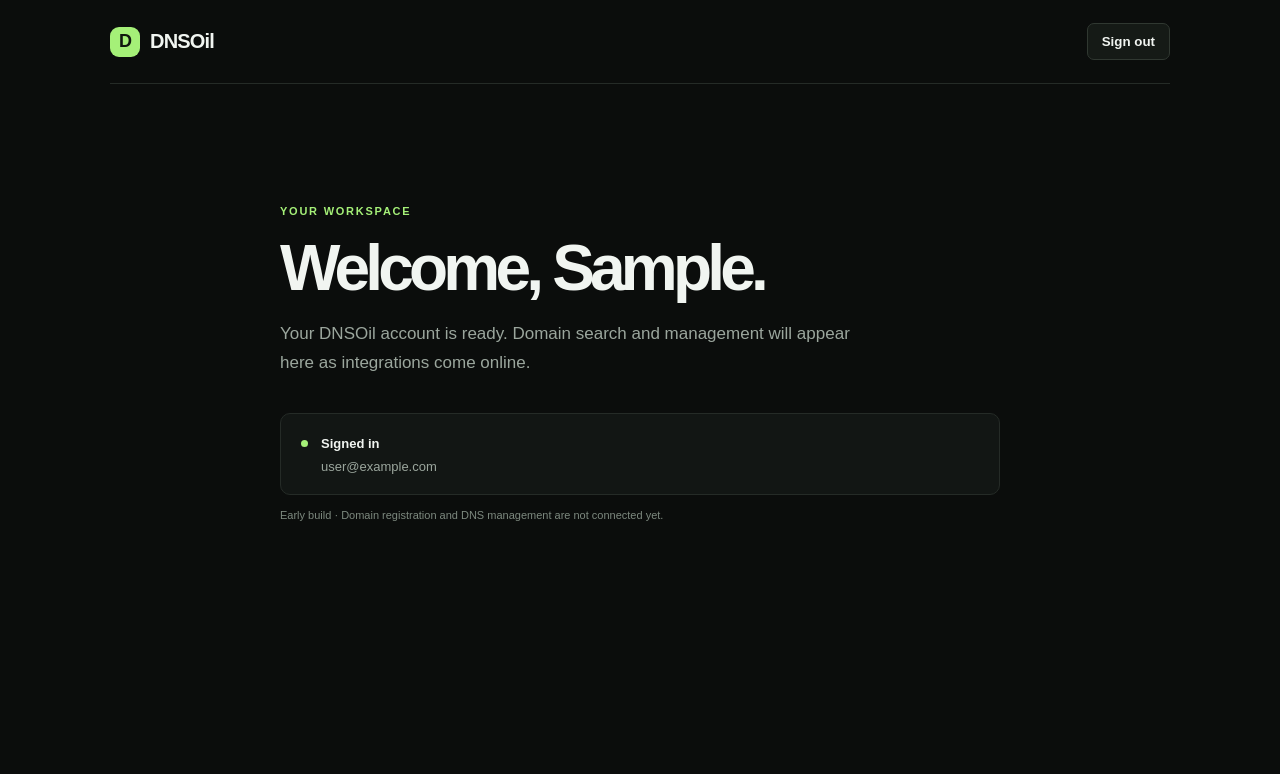
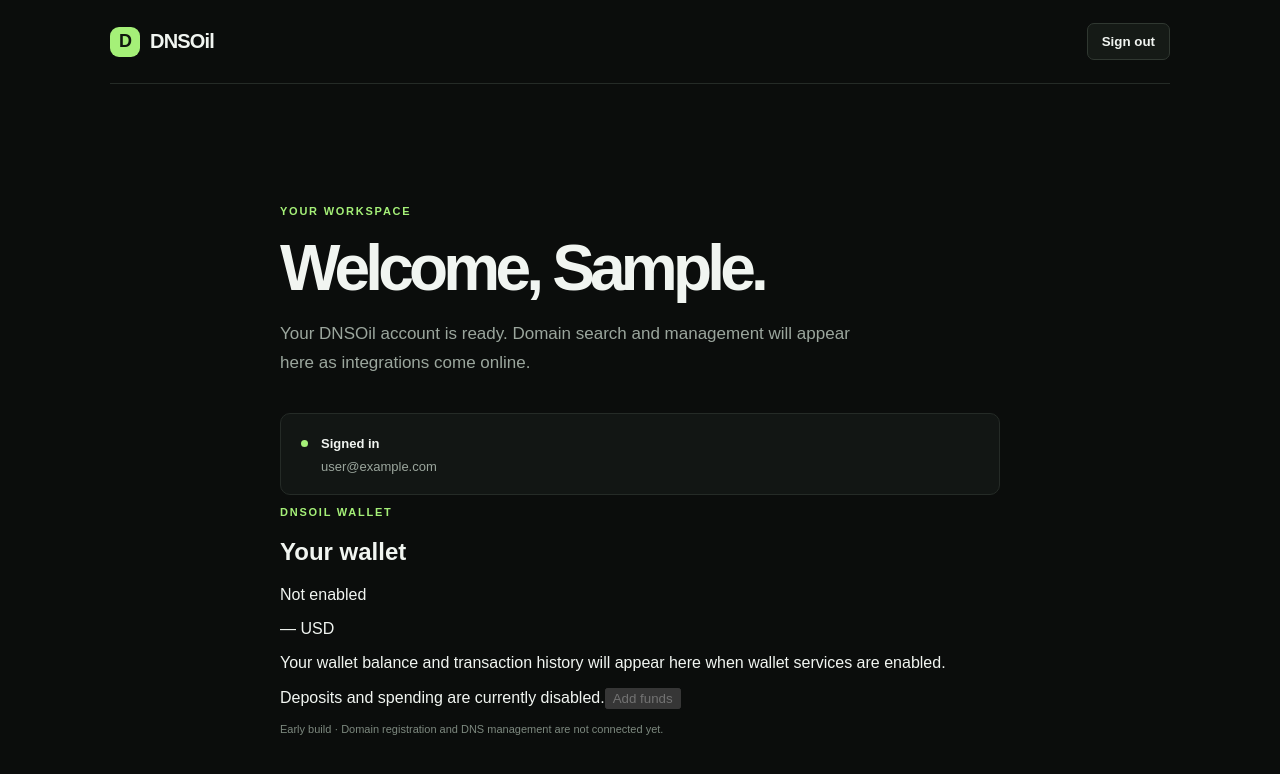
Before and after one commit to mystrdan/DNSOil, a Next.js app in the folder apps/web/: page /dashboard in a window 1280 px wide. Shown: the top 774 px of the page. Built offline with nearby package versions, Linux system fonts and the light colour scheme; no server answers; sample sign-in values are in the browser's storage.

Commit message:
feat(web): add transparent wallet status to account dashboard

```diff
--- a/apps/web/src/app/dashboard/page.tsx
+++ b/apps/web/src/app/dashboard/page.tsx
@@ -24,6 +24,15 @@
           <span className="statusDot" />
           <div><strong>Signed in</strong><p>{session.user.email}</p></div>
         </div>
+        <section className="walletPanel" aria-labelledby="wallet-title">
+          <div className="walletPanelHeading">
+            <div><p className="eyebrow">DNSOIL WALLET</p><h2 id="wallet-title">Your wallet</h2></div>
+            <span className="walletStatus">Not enabled</span>
+          </div>
+          <p className="walletBalance">— <span>USD</span></p>
+          <p className="walletDescription">Your wallet balance and transaction history will appear here when wallet services are enabled.</p>
+          <div className="walletPanelFooter"><span>Deposits and spending are currently disabled.</span><button type="button" disabled aria-disabled="true">Add funds</button></div>
+        </section>
         <p className="note">Early build · Domain registration and DNS management are not connected yet.</p>
       </section>
     </main>
```
